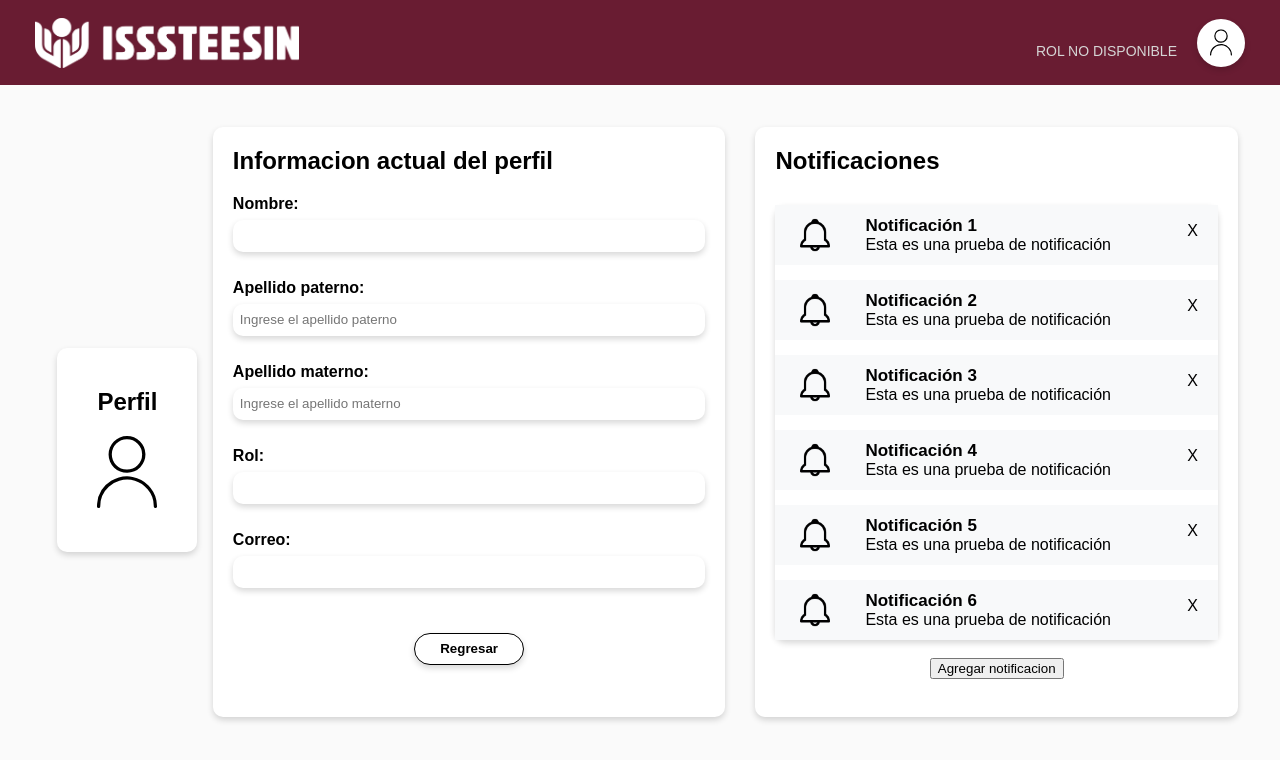
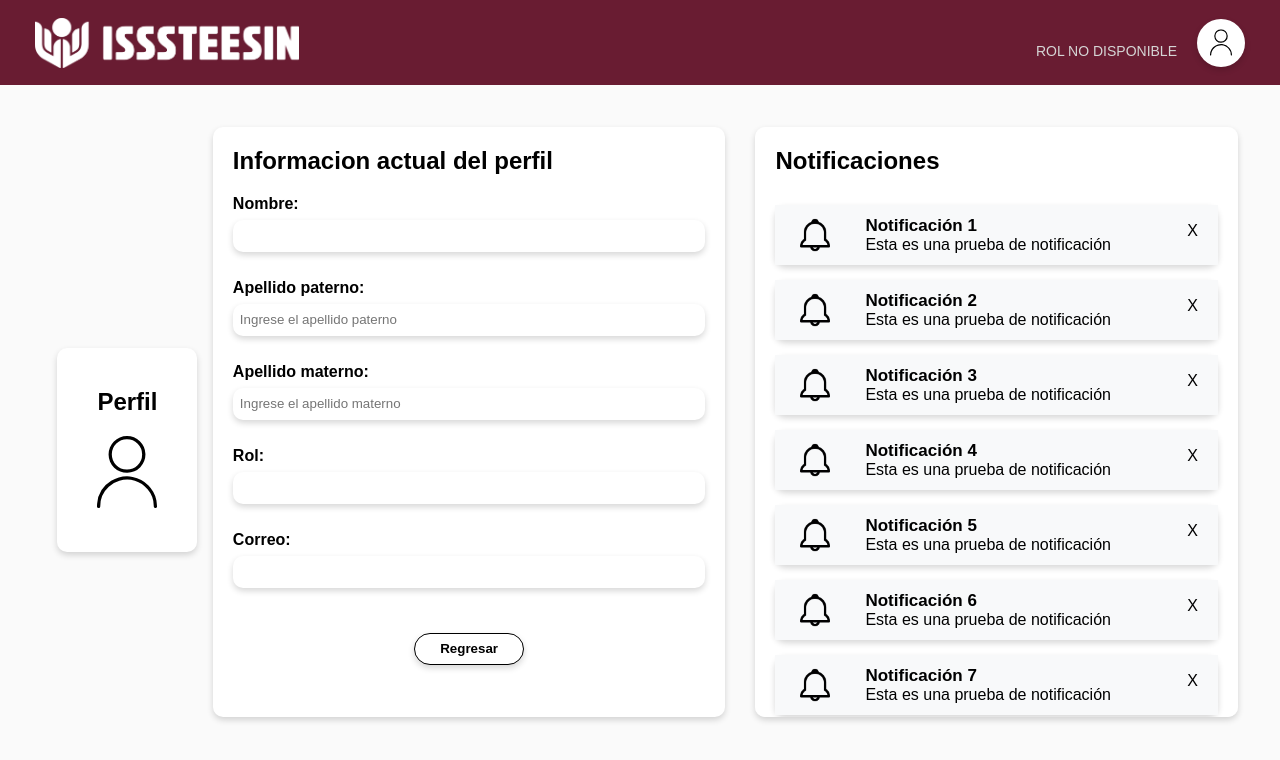
Before and after one commit to LoaizaCarlosA/ProyectoIsss, a Vue app: page /Perfil in a window 1280 px wide. Shown: the top 760 px of the page. Built offline with nearby package versions, Linux system fonts and the light colour scheme.

Commit message:
Mejora en de diseño de notifiaciones

```diff
--- a/src/views/Perfil.vue
+++ b/src/views/Perfil.vue
@@ -130,9 +130,9 @@
                             </div>
                         </div>
                     </section> -->
-                    <section class="sombraInputNoti">
-                        <div class="contenedorNotificaciones" v-for="(notificacion, index) in notificacion"
-                            :key="index">
+                    <section class="sombraInputNoti" v-for="(notificacion, index) in notificacion"
+                    :key="index">
+                        <div class="contenedorNotificaciones" >
                             <div class="contenedorImgNoti">
                                 <img class="imgNoti" src="../assets/images/notificacion.png" alt="" />
                             </div>
@@ -145,6 +145,7 @@
                             </div>
                         </div>
                     </section>
+
                     <section>
                         <div class="contendorBotones">
                             <button @click="agregarNotificacion"> Agregar notificacion</button>
@@ -173,7 +174,7 @@ export default {
     },
     data() {
         return {
-            notificacion: Array(6).fill({}),
+            notificacion: Array(10).fill({}),
             limite: 6,
             notificacionesMostradas: [],
             usuario: {
@@ -205,9 +206,9 @@ export default {
             this.notificacion.splice(index, 1);
         },
         agregarNotificacion() {
-            if (this.notificacion.length >= this.limite) return false;
+           // if (this.notificacion.length >= this.limite) return false;
             this.notificacion.push({});
-            return true;
+            //return true;
 
         },
     },
```
